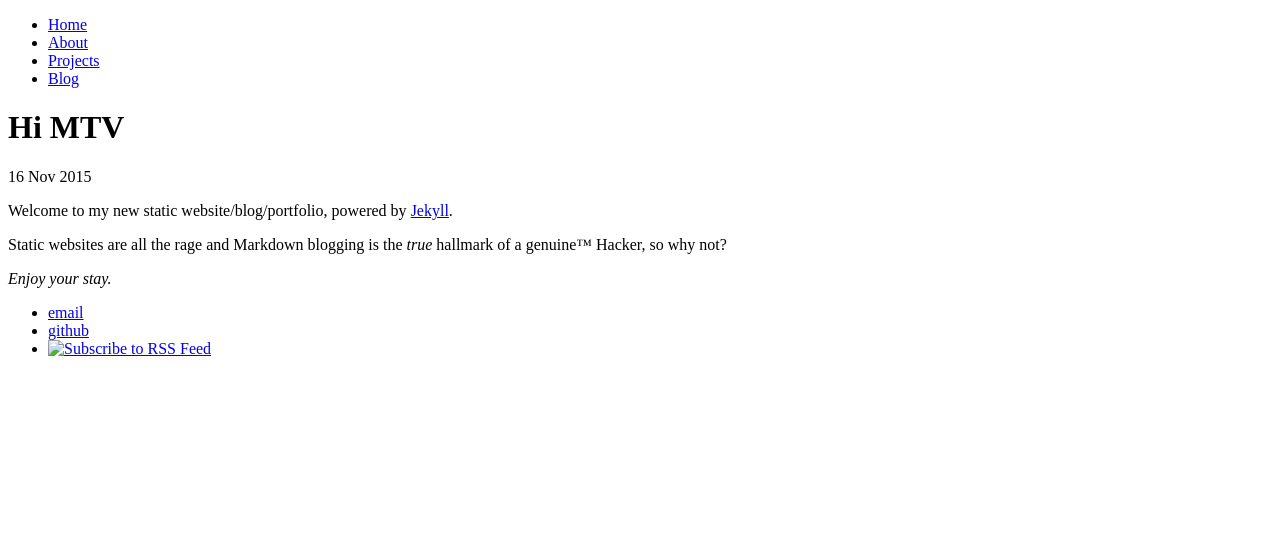
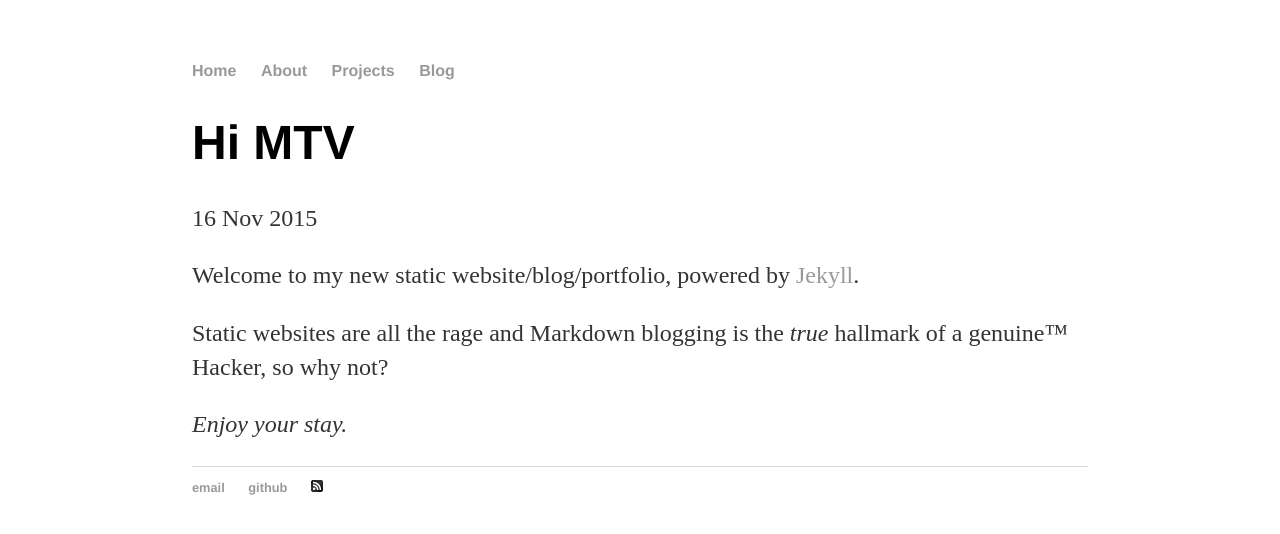
Before and after one commit to nchristiny/nchristiny.github.io, a Jekyll site: the page built from _posts/2015-11-16-welcome-to-my-site.markdown, in a window 1280 px wide. Shown: the top 534 px of the page. Built offline with Jekyll 4.4.1, drawn with Linux system fonts in a browser that asks for light colours; Markdown is read by kramdown in place of the engine named in the settings.

Commit message:
Fix blog style link

```diff
--- a/_config.yml
+++ b/_config.yml
@@ -1,3 +1,4 @@
 markdown: rdiscount
-pygments: true
+highlighter: true
 permalink: /blog/:year/:month/:day/:title
+url: http://nchristiny.github.io
--- /dev/null
+++ b/_config_dev.yml
@@ -0,0 +1 @@
+url: http://locahost:4000
--- a/_layouts/default.html
+++ b/_layouts/default.html
@@ -9,10 +9,10 @@
   <meta name="description" content="Developer portfolio, blog, and contact page">
   <meta name="author" content="Nicholas Christiny" />
   <link href="http://feeds.feedburner.com/nchristiny" rel="alternate" title="Code or Die" type="application/atom+xml" />
-  <link rel="author" type="text/plain" href="../humans.txt">
+  <link rel="author" type="text/plain" href="http://nchristiny.github.io/humans.txt">
   <!-- <link rel="stylesheet" type="text/css" href="css/normalize.css"> -->
-  <link rel="stylesheet" type="text/css" href="../css/main.css">
-  <link rel='shortcut icon' href="../favicon.ico" type='image/x-icon'>
+  <link rel="stylesheet" type="text/css" href="http://nchristiny.github.io/css/main.css">
+  <link rel='shortcut icon' href="http://nchristiny.github.io/favicon.ico" type='image/x-icon'>
 </head>
 <body>
   <nav>
@@ -32,7 +32,7 @@
     <ul>
       <li><a href="mailto:nchristiny@gmail.com">email</a></li>
       <li><a href="https://github.com/nchristiny">github</a></li>
-      <li><a href="http://feeds.feedburner.com/nchristiny"><img src="../images/rss.png" alt="Subscribe to RSS Feed" /></a></li>
+      <li><a href="http://feeds.feedburner.com/nchristiny"><img src="http://nchristiny.github.io/images/rss.png" alt="Subscribe to RSS Feed" /></a></li>
     </ul>
   </footer>
   <script>
--- a/blog/atom.xml
+++ b/blog/atom.xml
@@ -1,5 +1,4 @@
 ---
-layout: nil
 title : Atom Feed
 ---
 <?xml version="1.0" encoding="utf-8"?>
```
Also changed, not shown: _posts/2015-11-16-welcome-to-my-site.markdown (renamed from _posts/2015-11-16-welcome-to-my-site.md).
